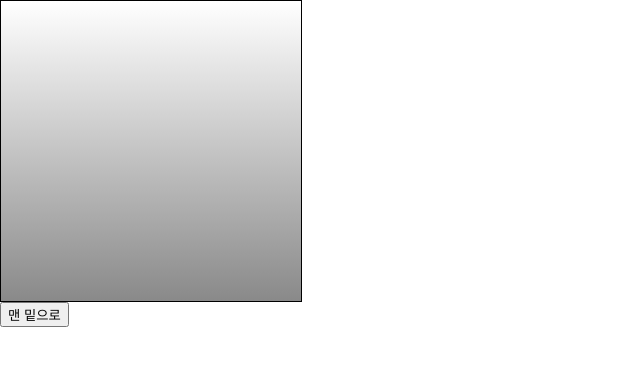
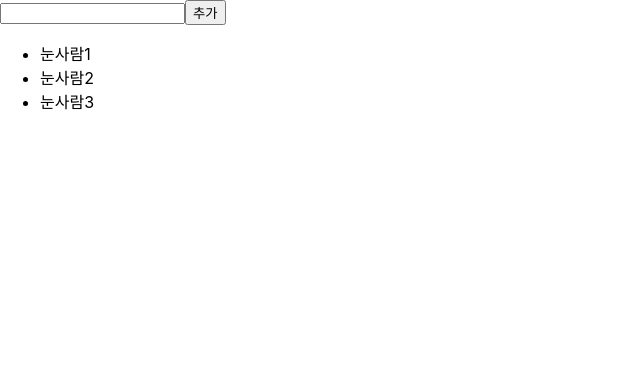
Before and after one commit to hooni24/hello-react, a React (Create React App) app: page / in a window 1280 px wide. Shown: the top 366 px of the page, without its empty margins (0-640 px from the left). Built offline with nearby package versions, Linux system fonts and the light colour scheme.

Commit message:
컴포넌트 반복.

```diff
--- a/src/App.js
+++ b/src/App.js
@@ -1,16 +1,9 @@
 import React, { Component } from 'react';
-import ScrollBox from './ScrollBox';
+import IterationSample from './IterationSample';
 
 class App extends Component {
   render() {
-    return (
-      <div>
-        <ScrollBox ref={ref => (this.scrollBox = ref)} />
-        <button onClick={() => this.scrollBox.scrollToBottom()}>
-          맨 밑으로
-        </button>
-      </div>
-    );
+    return <IterationSample />;
   }
 }
 
--- /dev/null
+++ b/src/IterationSample.js
@@ -0,0 +1,39 @@
+import React, { useState } from 'react';
+
+const IterationSample = () => {
+  const [names, setNames] = useState([
+    { id: 1, text: '눈사람1' },
+    { id: 2, text: '눈사람2' },
+    { id: 3, text: '눈사람3' }
+  ]);
+  const [inputText, setInputText] = useState('');
+  const [nextId, setNextId] = useState(4);
+
+  const onChange = e => setInputText(e.target.value);
+  const onClick = e => {
+    const nextNames = names.concat({ id: nextId, text: inputText });
+    setNames(nextNames);
+    setNextId(nextId + 1);
+    setInputText('');
+  };
+  const onRemove = id => {
+    const nextNames = names.filter(name => name.id !== id);
+    setNames(nextNames);
+  };
+
+  const nameList = names.map(name => (
+    <li key={name.id} onDoubleClick={() => onRemove(name.id)}>
+      {name.text}
+    </li>
+  ));
+
+  return (
+    <>
+      <input value={inputText} onChange={onChange}></input>
+      <button onClick={onClick}>추가</button>
+      <ul>{nameList}</ul>
+    </>
+  );
+};
+
+export default IterationSample;
```
